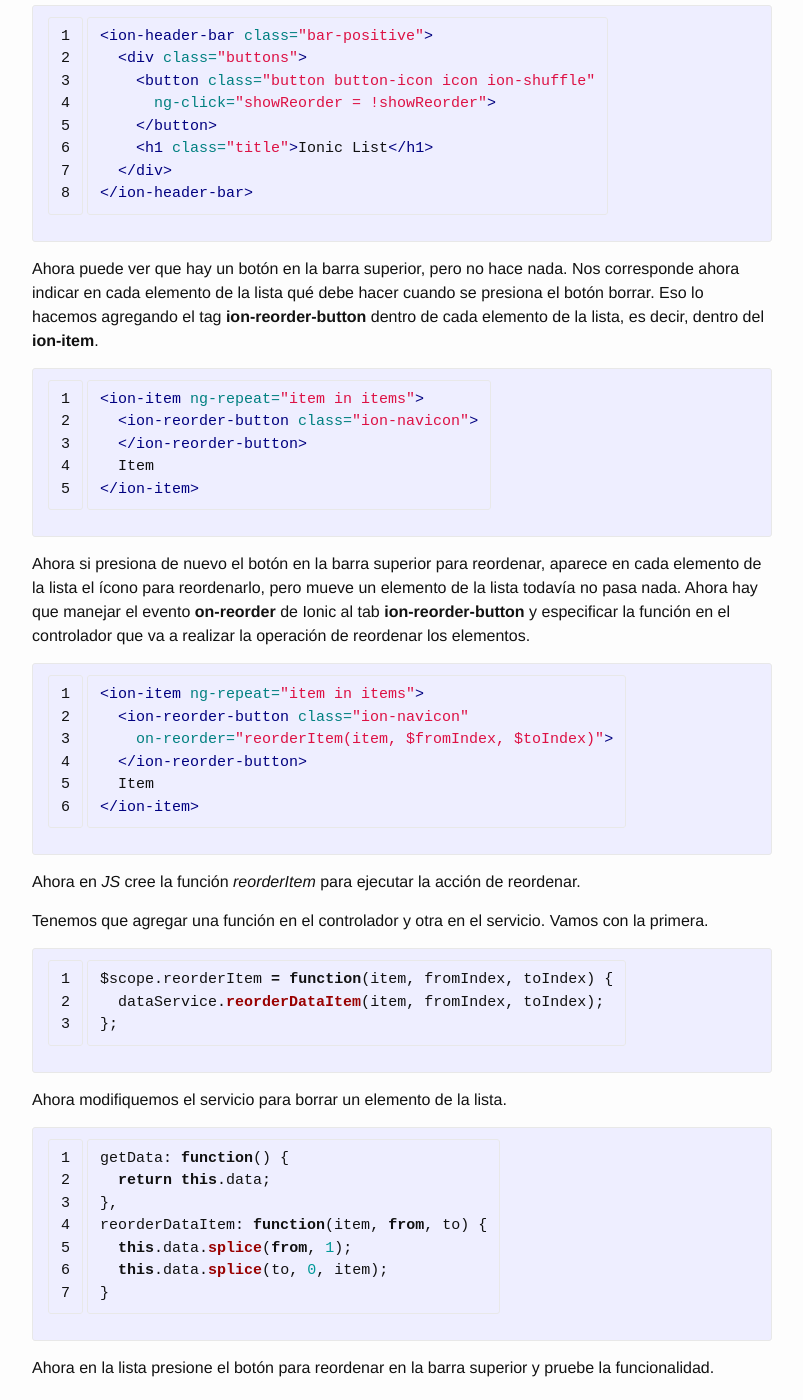
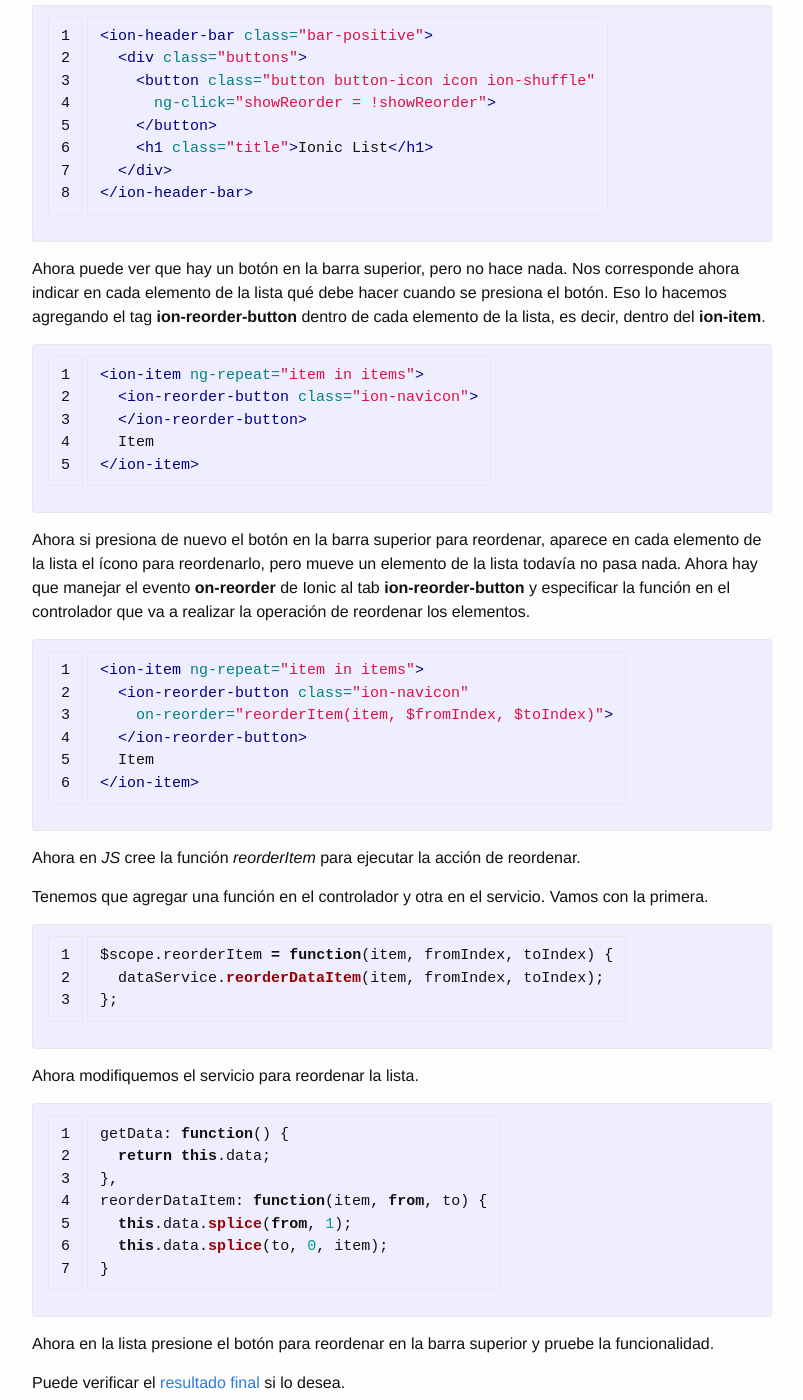
Before and after one commit to aaramirez/aaramirez.github.io, a Jekyll site: the page built from _posts/desarrollos/ionic/2015-10-22-reordenar-elementos.markdown, in a window 1280 px wide and 1400 px high, scrolled down 749 px. Shown: the whole window, without its empty margins (238-1041 px from the left). Built offline with Jekyll 4.4.1, drawn with Linux system fonts in a browser that asks for light colours.

Commit message:
Reordenar elementos de una lista

```diff
--- a/_posts/desarrollos/ionic/2015-10-22-reordenar-elementos.markdown
+++ b/_posts/desarrollos/ionic/2015-10-22-reordenar-elementos.markdown
@@ -35,7 +35,7 @@
 </ion-header-bar>
 {% endhighlight %}
 
-Ahora puede ver que hay un botón en la barra superior, pero no hace nada. Nos corresponde ahora indicar en cada elemento de la lista qué debe hacer cuando se presiona el botón borrar. Eso lo hacemos agregando el tag __ion-reorder-button__ dentro de cada elemento de la lista, es decir, dentro del __ion-item__.
+Ahora puede ver que hay un botón en la barra superior, pero no hace nada. Nos corresponde ahora indicar en cada elemento de la lista qué debe hacer cuando se presiona el botón. Eso lo hacemos agregando el tag __ion-reorder-button__ dentro de cada elemento de la lista, es decir, dentro del __ion-item__.
 
 {% highlight html linenos %}
 <ion-item ng-repeat="item in items">
@@ -66,7 +66,7 @@
 };
 {% endhighlight %}
 
-Ahora modifiquemos el servicio para borrar un elemento de la lista.
+Ahora modifiquemos el servicio para reordenar la lista.
 
 {% highlight javascript linenos %}
 getData: function() {
```
